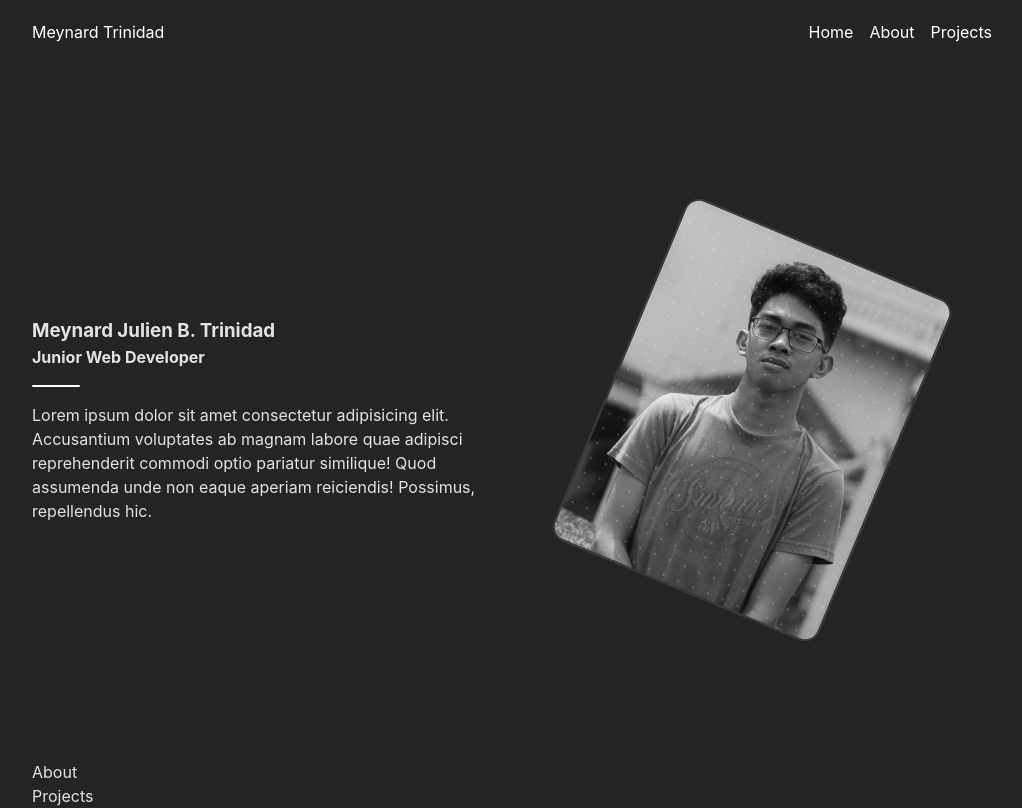
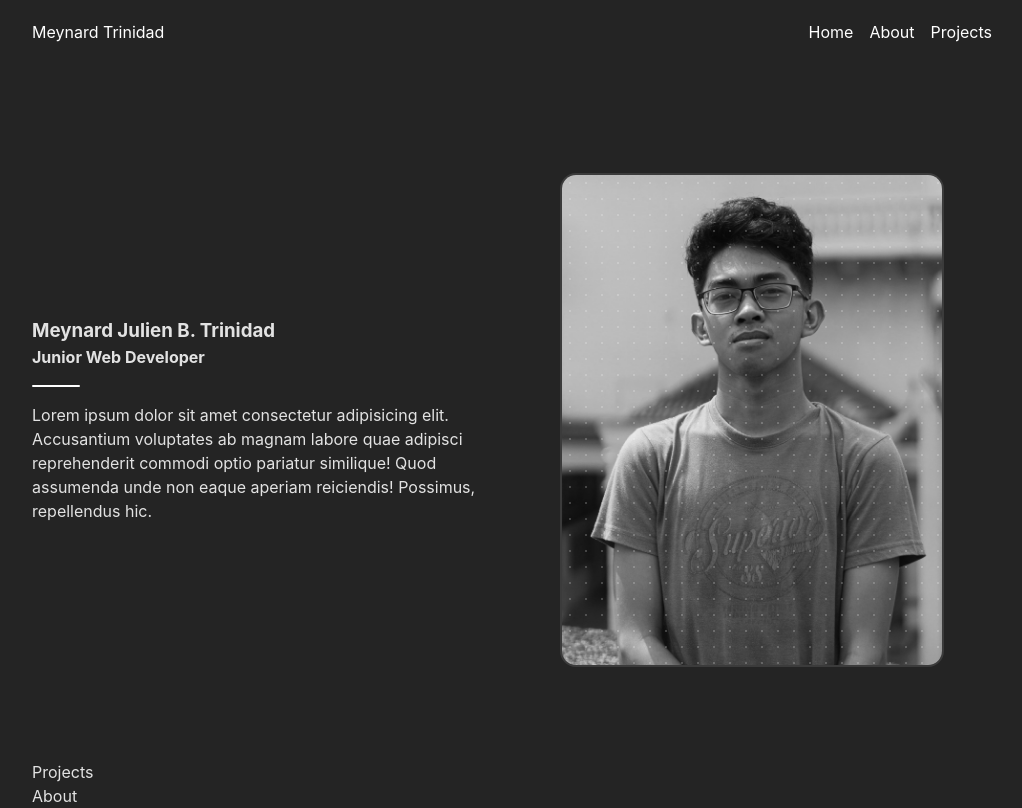
Before and after one commit to polaski0/portfolio, a React (Vite) app: page / in a window 1280 px wide. Shown: the whole page, without its empty margins (128-1150 px from the left). Built offline with nearby package versions, Linux system fonts and the light colour scheme.

Commit message:
Added animation

```diff
--- a/src/App.jsx
+++ b/src/App.jsx
@@ -10,11 +10,11 @@ import Projects from './pages/Projects';
  * Outline
  *
  * Home
- * About
  * Projects
  *  - Barangay Management System
  *  - PAKiTsek
  *  - Sicat Dental Clinic
+ * About
  *
  */
 
@@ -27,9 +27,9 @@ function App() {
 
       <Home />
 
+      <Projects />
+
       <About />
-
-      <Projects />
 
     </div>
   )
--- a/src/assets/css/Home.css
+++ b/src/assets/css/Home.css
@@ -31,7 +31,7 @@
 
 .card {
     position: relative;
-    width: 18rem;
+    width: 24rem;
     aspect-ratio: 1.4/1.8;
     border: 2px solid #3b3b3b;
     border-radius: 1rem;
--- a/src/pages/Home.jsx
+++ b/src/pages/Home.jsx
@@ -1,19 +1,44 @@
-import React, { useLayoutEffect, useRef } from 'react';
+import React, { useEffect, useLayoutEffect, useRef } from 'react';
 import '../assets/css/Home.css';
 import { gsap } from 'gsap';
 
+function Card() {
+    return (
+        <div className="card">
+            <div className='card-overlay'></div>
+        </div>
+    )
+};
+
 function Home() {
-
-    const cardRef = useRef();
+    const heroRef = useRef();
+    let counter = 0;
 
     useLayoutEffect(() => {
-        gsap.to(cardRef.current, {
-            rotation: '+=360'
-        })
-    });
+        let ctx = gsap.context(() => {
+            gsap.fromTo('.card', {
+                x: '-100vw',
+            },
+                {
+                    x: 0,
+                    duration: 1,
+                    ease: 'circ.out'
+                });
+            gsap.fromTo('.left', {
+                opacity: 0,
+            },
+                {
+                    opacity: 1
+                });
+
+
+        }, heroRef);
+
+        return () => ctx.revert();
+    }, []);
 
     return (
-        <section className="hero">
+        <section className="hero" ref={heroRef}>
             <div className="left">
                 <div>
                     <h3 className='name'>Meynard Julien B. Trinidad</h3>
@@ -25,7 +50,7 @@ function Home() {
                 </div>
             </div>
             <div className="right">
-                <div className="card" ref={cardRef}>
+                <div className="card">
                     <div className='card-overlay'></div>
                     <img className='card-image' src="images/Profile.jpg" alt="Meynard Julien" />
                 </div>
```
